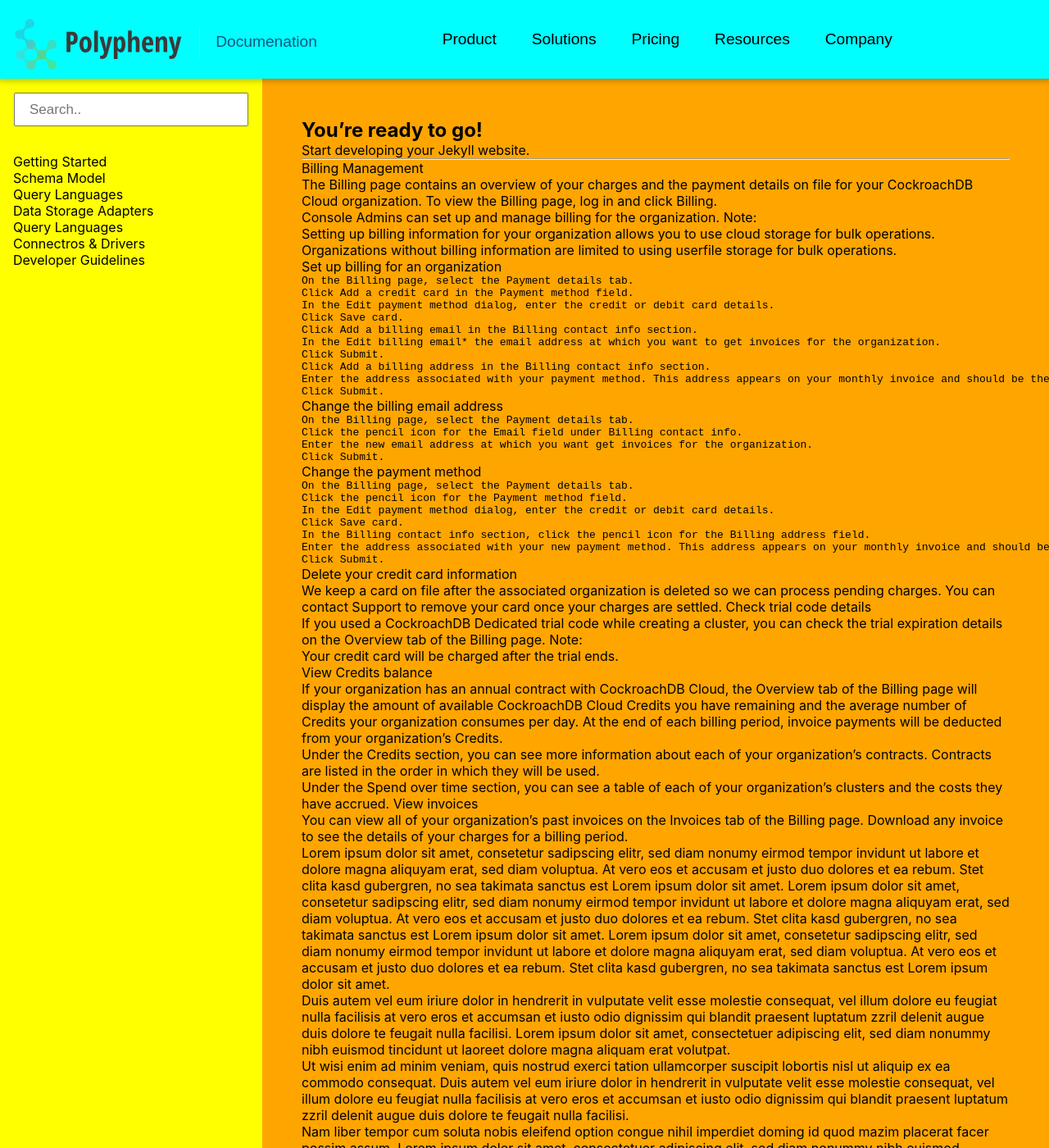
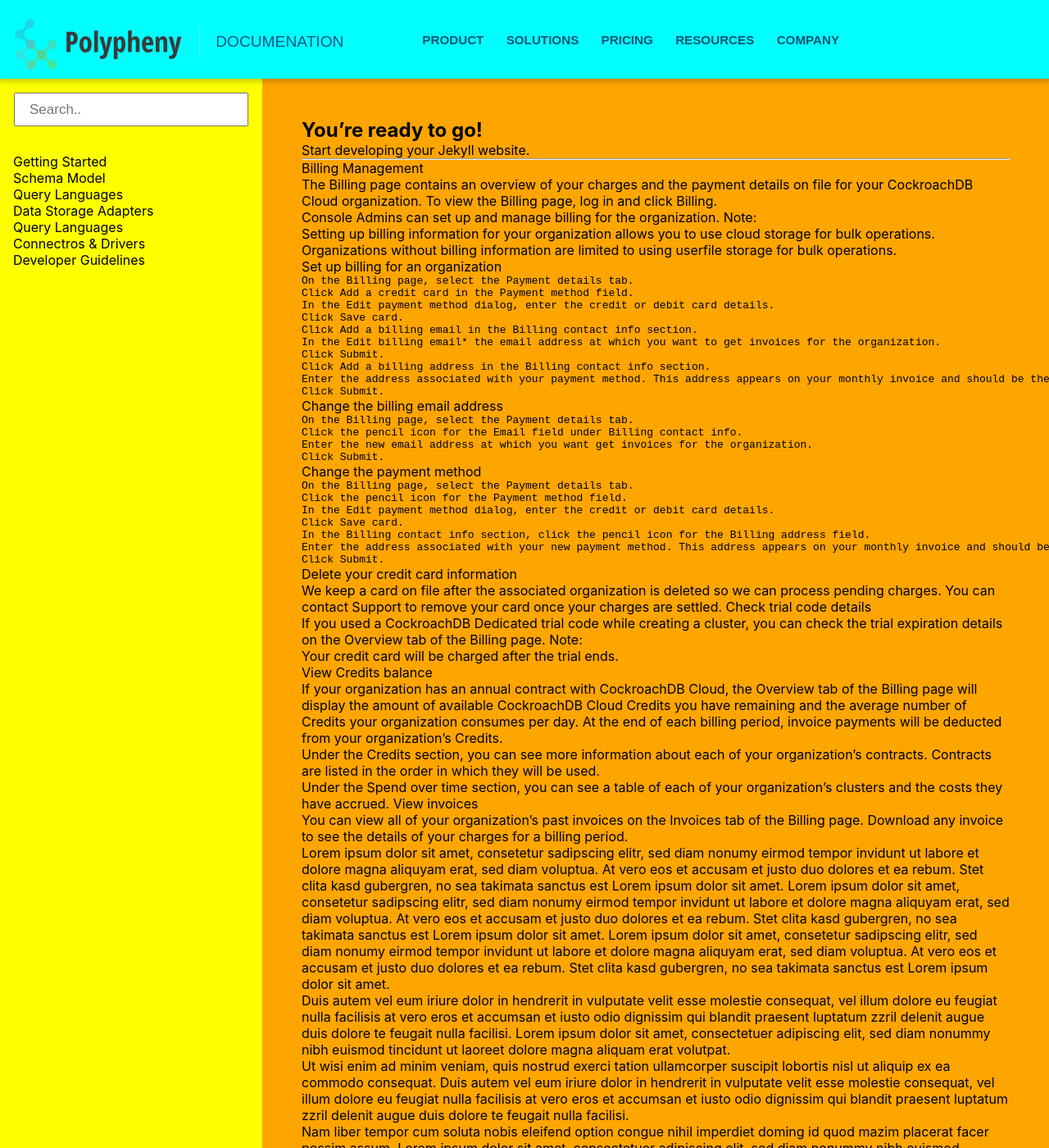
Before and after one commit to hennlo/docs, a Jekyll site: the page built from index.md, in a window 1280 px wide and 1400 px high. Shown: the whole window at 82% size. Built offline with Jekyll 4.4.1, drawn with Linux system fonts in a browser that asks for light colours.

Commit message:
navbar animation

```diff
--- a/_config.yml
+++ b/_config.yml
@@ -1,7 +1,7 @@
 url: "" # the base hostname & protocol for your site, e.g. http://example.com
 baseurl: "" # the subpath of your site, e.g. /blog
 title: "Polypheny Documenation" # the name of your site, e.g. ACME Corp.
-short_title: "Documenation"
+short_title: "Documenation" # Will be capitilized
 description:           >
   A self-adaptive Polystore that provides cost- and workload aware access to heterogeneous data.
 
--- a/_includes/header.html
+++ b/_includes/header.html
@@ -14,7 +14,7 @@
         <!-- Page Title -->
         <div id="page-title">
             <a href="#">
-                <span>{{ site.short_title }} </span>
+                <span>{{ site.short_title | upcase }} </span>
             </a>
         </div>
 
--- a/_sass/main.scss
+++ b/_sass/main.scss
@@ -32,6 +32,7 @@ main {
   z-index: 0;
   padding: 3em;
   overflow-x: hidden;  // Make parent container non-scrolable
+  width: 100%; // Content Page is always filled
 }
 
 .container {
@@ -108,12 +109,53 @@ main {
 
 }
 
+.navbar{
+  align-self: stretch;
+  margin-right: 10em;
+}
 
 .navbar-item{
   font-family: "Poppins",sans-serif;
-  padding-right: 2em;
-  font-size: 1.2em;
+  font-size: 0.95em;
 }
+
+
+/* Navvbar animation*/
+a.navbar-item{
+  color: #000;
+
+  font-weight: bold;
+  text-transform: uppercase;
+  text-decoration: none;
+  color: #031D44;
+  padding: 0.75em 0em;
+  margin: 0em 0.75em;
+  display: inline-block;
+  position: relative;
+  opacity: 0.75;
+}
+
+a.navbar-item:hover{
+  opacity: 1;
+}
+
+a.navbar-item::before {
+  transition: 200ms;
+
+  content: "";
+  position: absolute;
+  background-color: #031D44;
+
+  height: 0%;
+  width: 100%;
+  bottom: 0px;
+}
+
+a.navbar-item:hover::before {
+  height: 3px;
+}
+
+
 
 
 .column {
@@ -132,7 +174,7 @@ ul {
   min-height: 100%;
   flex-direction: column;  /* stacks the left and right headers above the bottom content */
 
-  overflow-y: auto;  // Adds disbaled scrollbar from parent: "container" back for main content
+  overflow-y: auto;  // Adds disbaled scrollbar from parent: "container" back for sidebar
 
   background-color: yellow;
   width: 20em;
```
